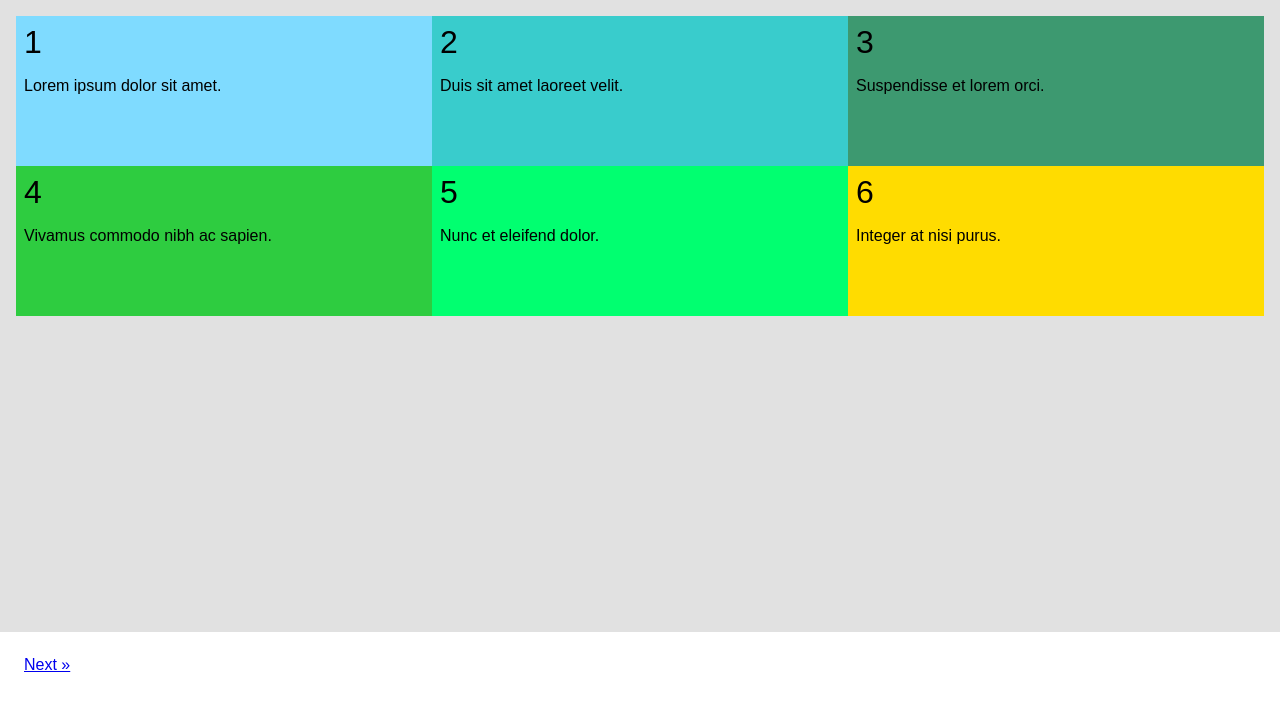
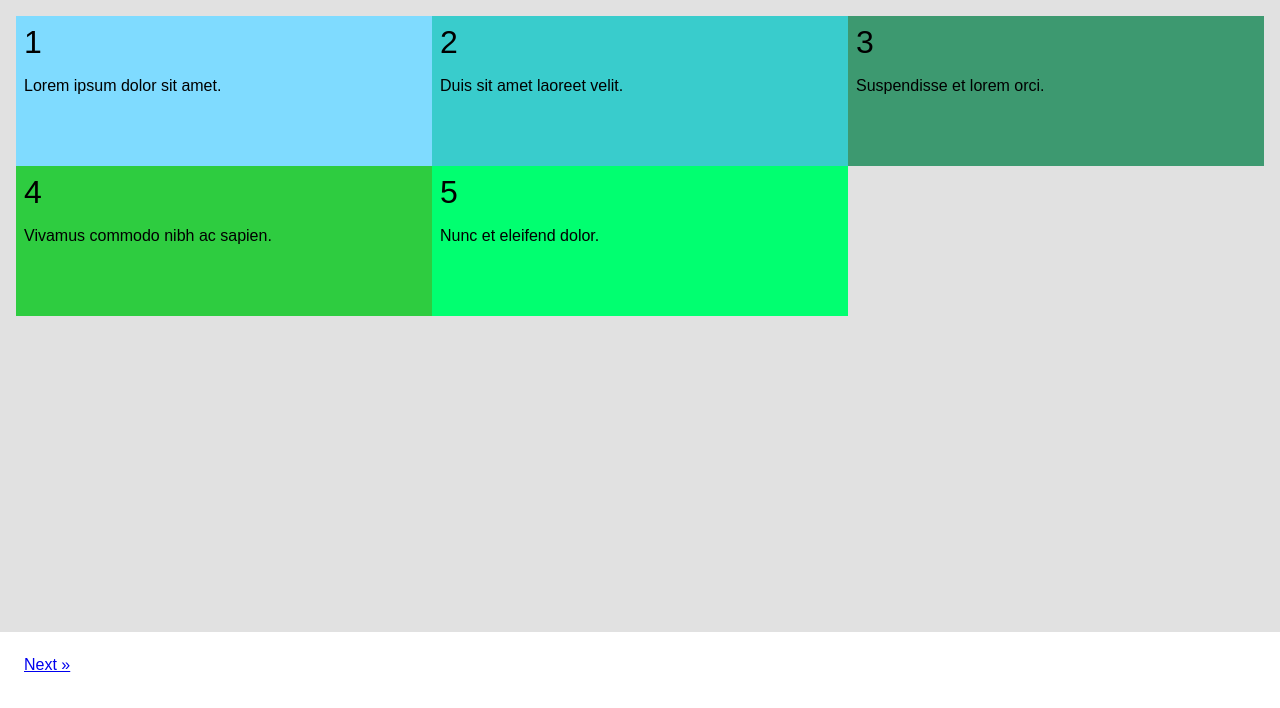
Before and after one commit to voorhoede/code-class-css-grid, a website: page src/introduction/3-grid-template-areas/index.html in a window 1280 px wide. Drawn offline with Linux system fonts and the light colour scheme.

Commit message:
fix(introduction) improved demo’s

```diff
--- a/src/introduction/3-grid-template-areas/index.html
+++ b/src/introduction/3-grid-template-areas/index.html
@@ -30,10 +30,6 @@
         <span>5</span>
         <p>Nunc et eleifend dolor.</p>
     </div>
-    <div class="grid-item item-6">
-        <span>6</span>
-        <p>Integer at nisi purus.</p>
-    </div>
 </main>
 <a href="/introduction/4-grid-item-placement/index.html">Next &raquo;</a>
 </body>
--- a/src/introduction/3-grid-template-areas/style.css
+++ b/src/introduction/3-grid-template-areas/style.css
@@ -24,33 +24,16 @@ a {
 .item-3 { background: #3D9970; }
 .item-4 { background: #2ECC40; }
 .item-5 { background: #01FF70; }
-.item-6 { background: #FFDC00; }
 
 /* Grid stuff */
 .grid-container {
     display: grid;
     grid-template-columns: repeat(3, 1fr);
     grid-template-rows: repeat(4, 1fr);
-    /*grid-template-areas:*/
-        /*"area-1 area-1 area-2"*/
-        /*"area-5 area-4 area-2"*/
-        /*"area-5 area-4 area-2"*/
-        /*"area-5 area-3 area-3";*/
-    /*grid-template-areas:*/
-        /*"area-1 area-1 area-2"*/
-        /*"area-5 area-4 area-2"*/
-        /*"area-5 . area-2"*/
-        /*"area-5 area-3 area-3";*/
-    /*grid-template-areas:*/
-        /*"area-1 area-1 area-2"*/
-        /*"area-5 area-4 area-2"*/
-        /*"area-5 . area-2"*/
-        /*". area-3 area-3";*/
-    /*grid-template-areas:*/
-        /*"area-1 area-1 area-2"*/
-        /*"area-5 area-4 ."*/
-        /*"area-5 . area-2"*/
-        /*". area-3 area-3";*/
+    /*grid-template-areas: "area-1 area-1 area-2" "area-5 area-4 area-2" "area-5 area-4 area-2" "area-5 area-3 area-3";*/
+    /*grid-template-areas: "area-1 area-1 area-2" "area-5 area-4 area-2" "area-5 . area-2" "area-5 area-3 area-3";*/
+    /*grid-template-areas: "area-1 area-1 area-2" "area-5 area-4 area-2" "area-5 . area-2" ". area-3 area-3";*/
+    /*grid-template-areas: "area-1 area-1 area-2" "area-5 area-4 ." "area-5 . area-2" ". area-3 area-3";*/
 }
 
 /*.item-1 { grid-area: area-1; }*/
```
Also changed, not shown: src/introduction/4-grid-item-placement/style.css (+12 -12 lines).
